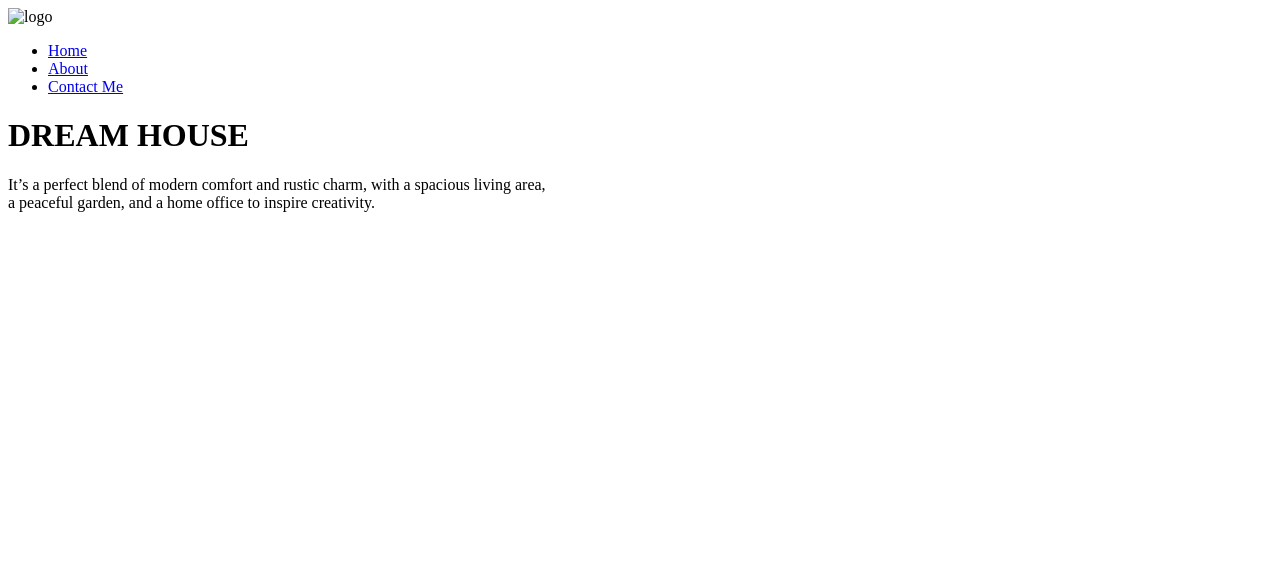
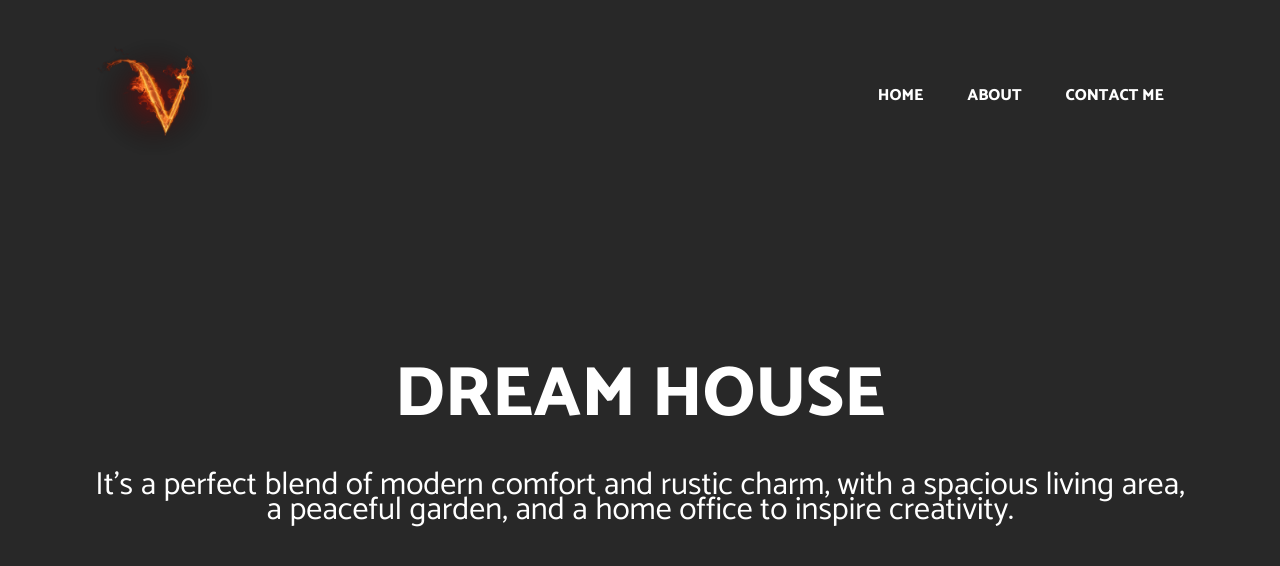
Before and after one commit to MwVc/basic-information-site, a website: page index.html in a window 1280 px wide. Drawn offline with Linux system fonts and the light colour scheme; the site is published under a folder, as on GitHub Pages, so addresses that start at the root find nothing.

Commit message:
update path resources

```diff
--- a/index.html
+++ b/index.html
@@ -4,13 +4,13 @@
     <meta charset="UTF-8" />
     <meta name="viewport" content="width=device-width, initial-scale=1.0" />
     <title>Basic Information</title>
-    <link rel="stylesheet" href="/style.css" />
-    <link rel="shortcut icon" href="/logo.png" type="image/x-icon" />
+    <link rel="stylesheet" href="./public/style.css" />
+    <link rel="shortcut icon" href="./public/logo.png" type="image/x-icon" />
   </head>
   <body>
     <div class="banner">
       <div class="navbar">
-        <img src="/logo.png" alt="logo" class="logo" />
+        <img src="./public/logo.png" alt="logo" class="logo" />
         <ul>
           <li>
             <a href="/">Home</a>
```
Also changed, not shown: about.html (+3 -3 lines), contact-me.html (+3 -3 lines).
